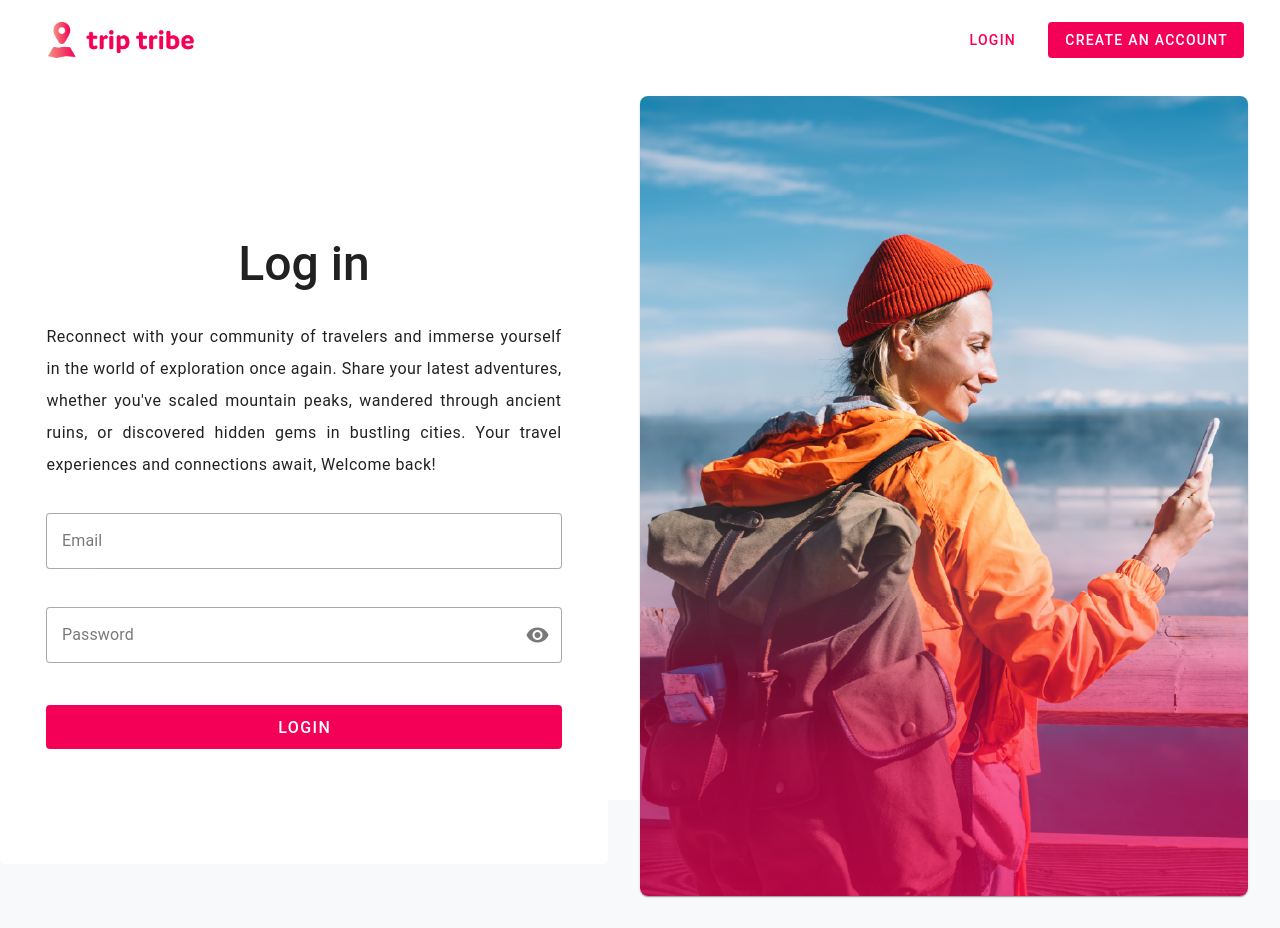
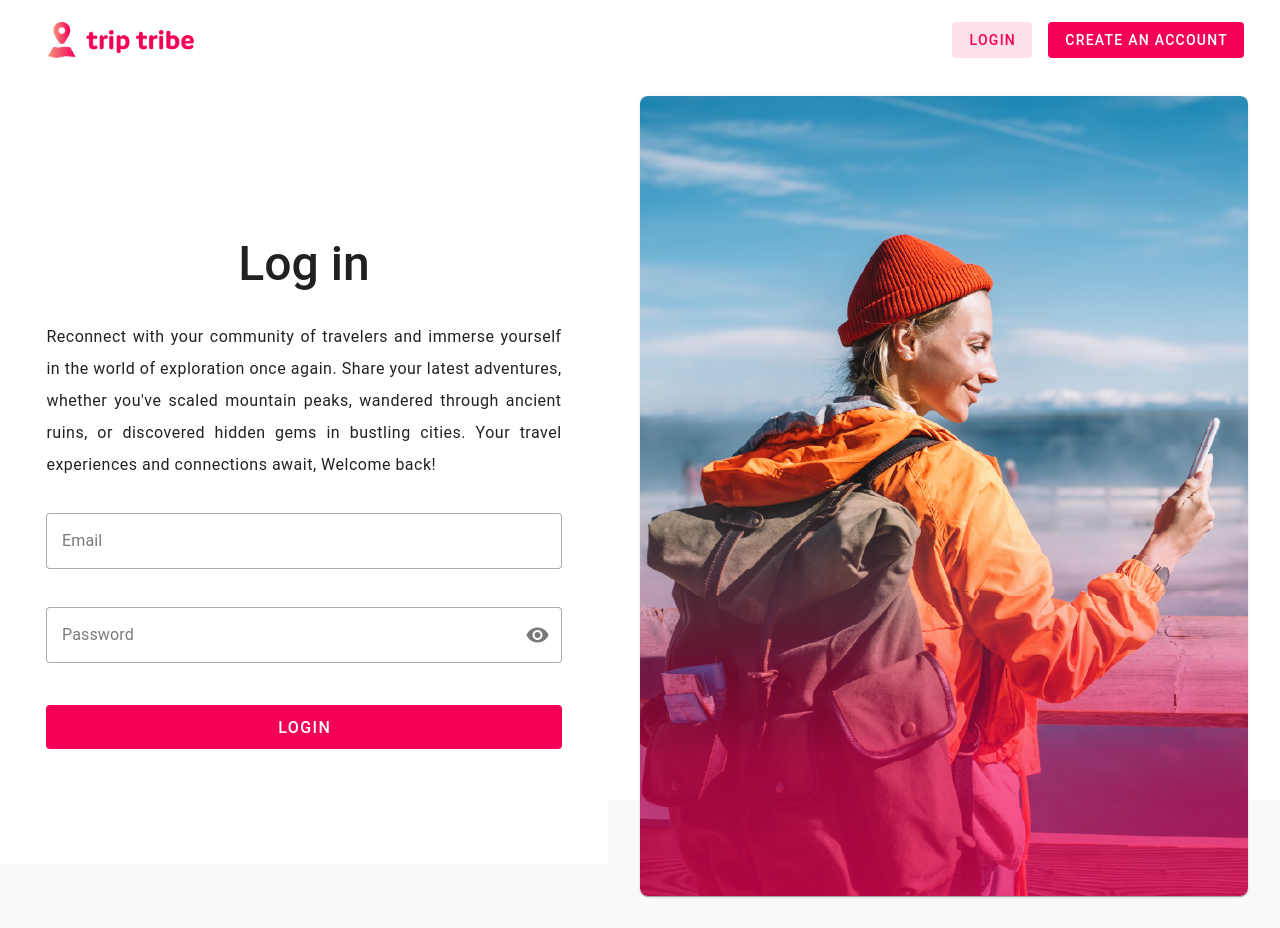
Before and after one commit to Trip-Tribe-Social-Network/trip-tribe, a Vue app in the folder frontend/: page / in a window 1280 px wide. Built offline with nearby package versions, Linux system fonts and the light colour scheme; a web font is replaced by a local one.

Commit message:
refactor: Update landing page navigation buttons to use router links

```diff
--- a/frontend/src/layouts/LandingView.vue
+++ b/frontend/src/layouts/LandingView.vue
@@ -7,14 +7,14 @@
         </div>
         <template v-slot:append>
           <v-btn
-            @click="navigate('/')"
+            to="/"
             text="Login"
             variant="text"
             class="mr-4"
             color="pink-accent-3"
           />
           <v-btn
-            @click="navigate('/signup')"
+            to="/signup"
             text="Create an account"
             variant="flat"
             color="pink-accent-3"
@@ -33,7 +33,6 @@
 
 <script setup lang="ts">
 import logo from '@/assets/logo.png'
-import { navigate } from '@/utils/global'
 </script>
 
 <style scoped>
```
